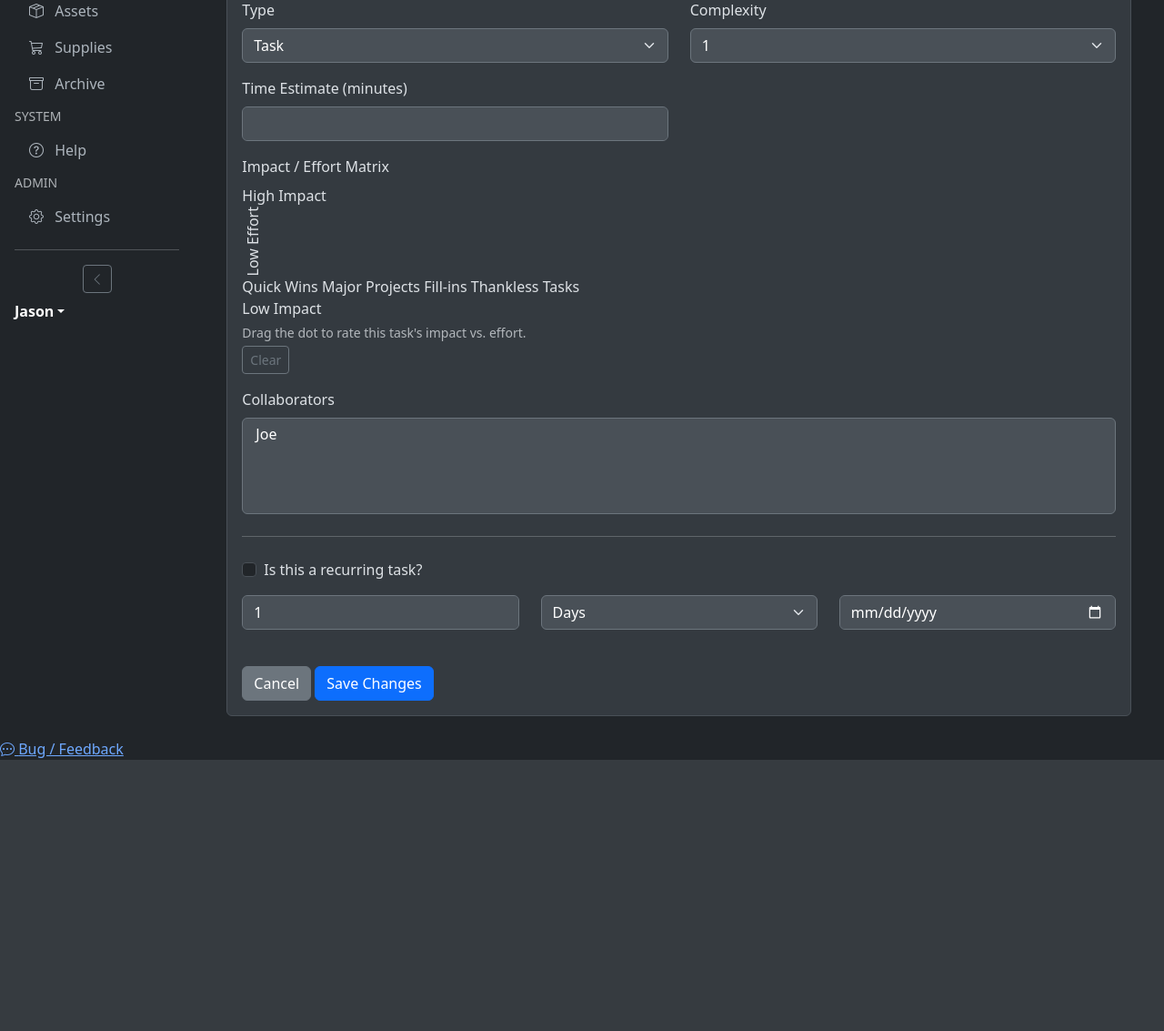
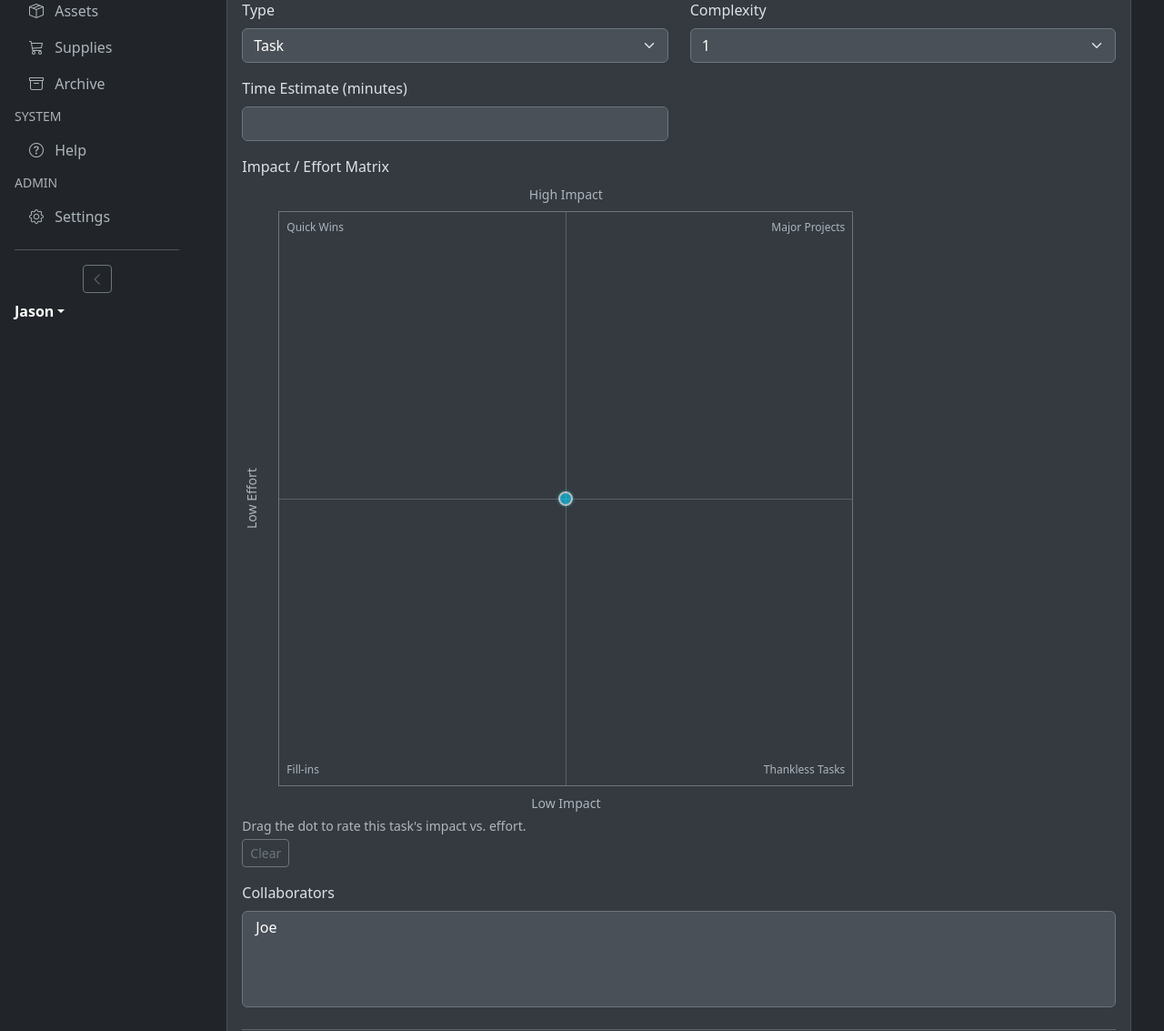
Before and after one commit to jasonbartholme/gtd-household, a Flask app: page /action/1/edit in a window 1280 px wide. Shown: the part 765-1898 px from the top of the page at 91% size. Before the commit the page ends 1600 px from the top, so only its background shows below. Run offline with Flask 3, Linux system fonts and the light colour scheme; data comes from the database, SQL or seed files in the repository; both versions use the stored data as it was after the commit; data that the repository does not hold is empty.

Commit message:
Added persistent notes, and fixed display bugs.

```diff
--- a/app.py
+++ b/app.py
@@ -108,6 +108,7 @@ class Project(db.Model):
     asset_id = db.Column(db.Integer, db.ForeignKey('asset.id'), nullable=True)
     name = db.Column(db.String(200), nullable=False)
     description = db.Column(db.Text, nullable=True)
+    notes = db.Column(db.Text, nullable=True)
     status = db.Column(db.String(50), default='active') # active, completed
     estimated_cost = db.Column(db.Float, nullable=True)
     due_date = db.Column(db.DateTime, nullable=True)
@@ -593,6 +594,10 @@ def run_migrations():
             db.session.execute(text('ALTER TABLE project ADD COLUMN impact FLOAT'))
             db.session.execute(text('ALTER TABLE project ADD COLUMN effort FLOAT'))
 
+        if 'notes' not in project_columns:
+            print("Adding 'notes' column to 'project' table...")
+            db.session.execute(text('ALTER TABLE project ADD COLUMN notes TEXT'))
+
         for project in Project.query.all():
             if not ProjectPhase.query.filter_by(project_id=project.id, is_deleted=False).first():
                 db.session.add(ProjectPhase(project_id=project.id, household_id=project.household_id, name='General', sort_order=0))
@@ -788,6 +793,7 @@ def add_project():
         household_id=session.get('household_id'),
         name=request.form.get('name'),
         description=request.form.get('description'),
+        notes=request.form.get('notes'),
         asset_id=int(request.form.get('asset_id')) if request.form.get('asset_id') else None,
         estimated_cost=float(request.form.get('estimated_cost')) if request.form.get('estimated_cost') else None,
         due_date=datetime.strptime(due_date_str, '%Y-%m-%d') if due_date_str else None
@@ -902,6 +908,7 @@ def edit_project(id):
     if request.method == 'POST':
         project.name = request.form.get('name')
         project.description = request.form.get('description')
+        project.notes = request.form.get('notes')
         project.asset_id = int(request.form.get('asset_id')) if request.form.get('asset_id') else None
 
         project.estimated_cost = float(request.form.get('estimated_cost')) if request.form.get('estimated_cost') else None
@@ -1281,8 +1288,14 @@ def edit_action(id):
         action.context = format_context(request.form.get('context'))
         action.description = request.form.get('description')
         action.status = request.form.get('status')
+        if action.status == 'done' and action.completed_at is None:
+            action.completed_at = get_local_now()
+            action.owner_user_id = session.get('user_id')
+            log_activity(session.get('user_id'), 'completed_task', f"Finished: {action.title}")
         project_id = request.form.get('project_id')
         action.project_id = int(project_id) if project_id else None
+        if action.project_id and 'project_notes' in request.form:
+            action.project.notes = request.form.get('project_notes')
         phase_id = request.form.get('phase_id')
         action.phase_id = int(phase_id) if phase_id else (get_default_project_phase(action.project_id).id if action.project_id and get_default_project_phase(action.project_id) else None)
 
--- a/templates/action_edit.html
+++ b/templates/action_edit.html
@@ -62,6 +62,13 @@
                         </select>
                     </div>
                 </div>
+
+                {% if action.project %}
+                <div class="mb-3">
+                    <label for="project_notes" class="form-label">Project Notes</label>
+                    <textarea class="form-control" id="project_notes" name="project_notes" rows="6">{{ action.project.notes }}</textarea>
+                </div>
+                {% endif %}
 
                 <div class="mb-3">
                     <label for="context" class="form-label">Context</label>
--- a/templates/base.html
+++ b/templates/base.html
@@ -80,6 +80,85 @@
         }
         #mobileNavOffcanvas {
             width: 260px;
+        }
+
+        .ie-matrix-wrapper {
+            display: grid;
+            grid-template-columns: 2rem minmax(0, 1fr);
+            grid-template-rows: auto minmax(18rem, 1fr) auto;
+            gap: 0.5rem;
+            width: min(100%, 42rem);
+        }
+        .ie-axis-label {
+            color: #adb5bd;
+            font-size: 0.875rem;
+            text-align: center;
+        }
+        .ie-matrix {
+            position: relative;
+            width: 100%;
+            min-width: 0;
+            aspect-ratio: 1 / 1;
+            min-height: 18rem;
+            overflow: hidden;
+            cursor: crosshair;
+            touch-action: none;
+            border: 1px solid #6c757d;
+            background-color: #343a40;
+        }
+        .ie-gridline-h, .ie-gridline-v {
+            position: absolute;
+            background-color: #6c757d;
+            opacity: 0.65;
+        }
+        .ie-gridline-h {
+            top: 50%;
+            width: 100%;
+            height: 1px;
+        }
+        .ie-gridline-v {
+            left: 50%;
+            width: 1px;
+            height: 100%;
+        }
+        .ie-quadrant-labels {
+            position: absolute;
+            inset: 0;
+            pointer-events: none;
+            color: #adb5bd;
+            font-size: 0.75rem;
+        }
+        .ie-q {
+            position: absolute;
+            padding: 0.5rem;
+        }
+        .ie-q-tl { top: 0; left: 0; }
+        .ie-q-tr { top: 0; right: 0; text-align: right; }
+        .ie-q-bl { bottom: 0; left: 0; }
+        .ie-q-br { right: 0; bottom: 0; text-align: right; }
+        .ie-dot {
+            position: absolute;
+            z-index: 1;
+            width: 1rem;
+            height: 1rem;
+            border: 2px solid #fff;
+            border-radius: 50%;
+            background-color: #0dcaf0;
+            box-shadow: 0 0 0 2px rgba(13, 202, 240, 0.25);
+            transform: translate(-50%, -50%);
+            cursor: grab;
+            touch-action: none;
+        }
+        .ie-dot:active { cursor: grabbing; }
+        .ie-dot-unset { opacity: 0.65; }
+
+        @media (max-width: 575.98px) {
+            .ie-matrix-wrapper {
+                grid-template-columns: 1.5rem minmax(0, 1fr);
+                min-width: 0;
+            }
+            .ie-matrix { min-height: 15rem; }
+            .ie-q { font-size: 0.6875rem; padding: 0.35rem; }
         }
     </style>
 </head>
--- a/templates/project_edit.html
+++ b/templates/project_edit.html
@@ -14,6 +14,10 @@
                 <div class="mb-3">
                     <label for="description" class="form-label">Description</label>
                     <textarea class="form-control" id="description" name="description" rows="5">{{ project.description or '' }}</textarea>
+                </div>
+                <div class="mb-3">
+                    <label for="notes" class="form-label">Project Notes</label>
+                    <textarea class="form-control" id="notes" name="notes" rows="8">{{ project.notes or '' }}</textarea>
                 </div>
 
                 <div class="row">
--- a/templates/projects.html
+++ b/templates/projects.html
@@ -61,6 +61,7 @@
                 <div class="modal-body">
                     <div class="mb-3"><label class="small text-muted">Project Name</label><input type="text" name="name" class="form-control bg-dark text-light border-secondary" required placeholder="E.g., Winterize the House"></div>
                     <div class="mb-3"><label class="small text-muted">Description & Desired Outcome</label><textarea name="description" class="form-control bg-dark text-light border-secondary" rows="3"></textarea></div>
+                    <div class="mb-3"><label class="small text-muted">Project Notes</label><textarea name="notes" class="form-control bg-dark text-light border-secondary" rows="4"></textarea></div>
                     <div class="row g-2 mb-3">
                         <div class="col-6"><label class="small text-muted">Estimated Cost (Optional)</label><input type="number" step="0.01" name="estimated_cost" class="form-control bg-dark text-light border-secondary" placeholder="0.00"></div>
                         <div class="col-6"><label class="small text-muted">Estimated Due Date (Optional)</label><input type="date" name="due_date" class="form-control bg-dark text-light border-secondary"></div>
```
Also changed, not shown: templates/project_detail.html (+13 -0 lines), app.db.
